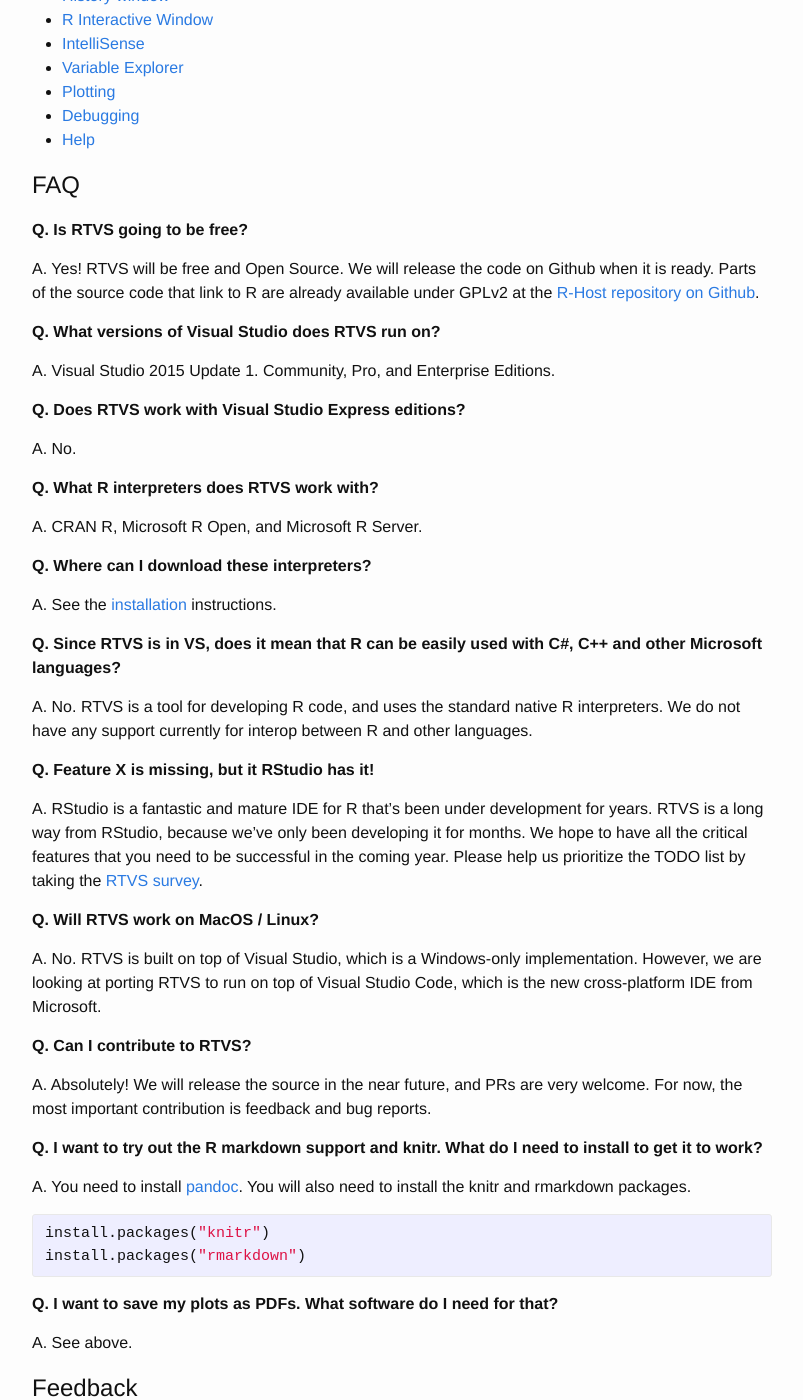
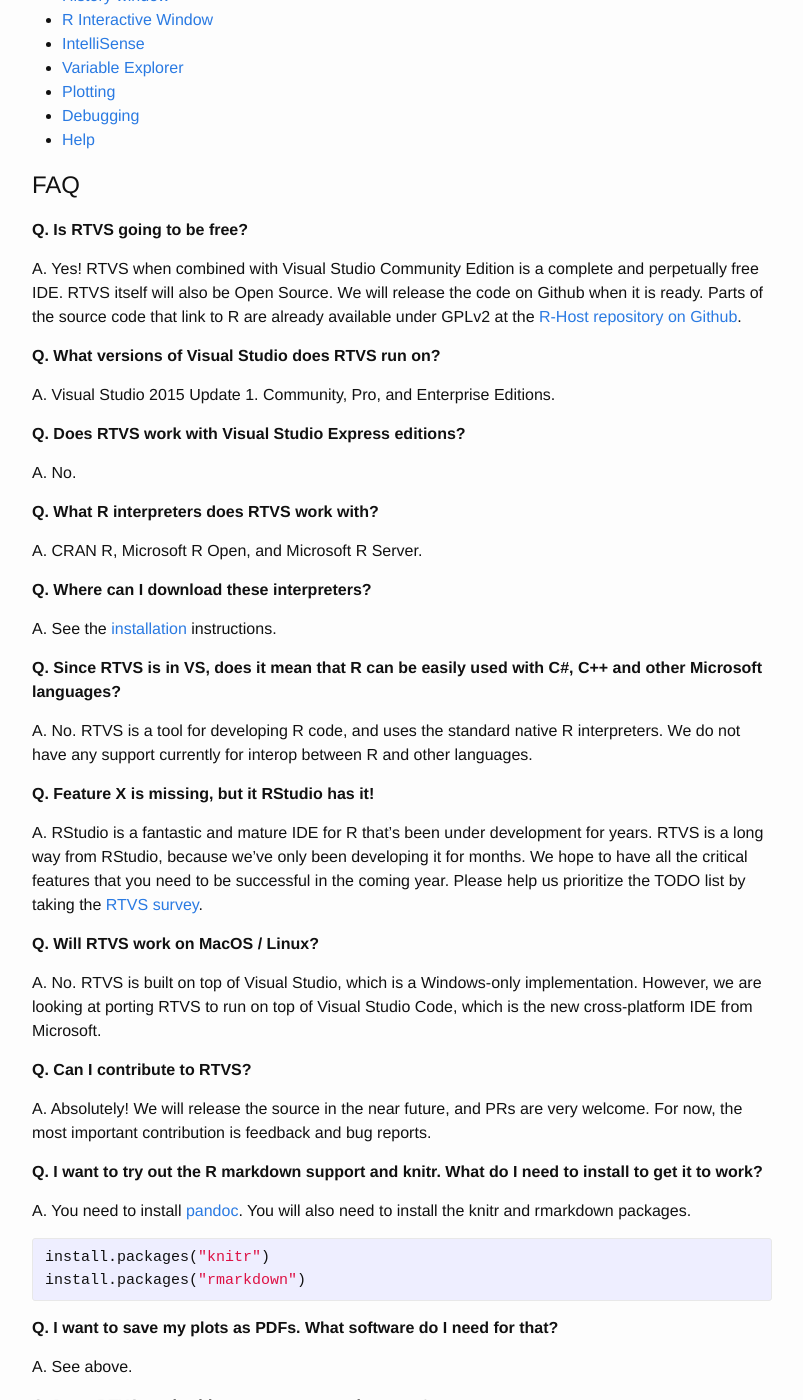
Before and after one commit to microsoft/RTVS-docs, a Jekyll site: the page built from index.md, in a window 1280 px wide and 1400 px high, scrolled down 970 px. Shown: the whole window, without its empty margins (238-1041 px from the left). Built offline with Jekyll 4.4.1, drawn with Linux system fonts in a browser that asks for light colours; some of the changed text lies outside the part shown.

Commit message:
Adding and updating FAQ entries

```diff
--- a/index.md
+++ b/index.md
@@ -36,9 +36,11 @@
 
 **Q. Is RTVS going to be free?**
 
-A. Yes! RTVS will be free and Open Source. We will release the code on Github
-when it is ready. Parts of the source code that link to R are already available
-under GPLv2 at the [R-Host repository on Github](https://github.com/microsoft/R-Host).
+A. Yes! RTVS when combined with Visual Studio Community Edition is a complete
+and perpetually free IDE. RTVS itself will also be Open Source. We will
+release the code on Github when it is ready. Parts of the source code that link
+to R are already available under GPLv2 at the [R-Host repository on
+Github](https://github.com/microsoft/R-Host).
 
 **Q. What versions of Visual Studio does RTVS run on?**
 
@@ -97,6 +99,12 @@
 
 A. See above.
 
+**Q. Does RTVS work with my source control system?**
+
+A. Yes, you can use any source control system that is integrated into Visual
+Studio. e.g., TFS, git, SVN, hg etc.
+
+
 ## Feedback
 
 We're looking for your feedback! Please use the R Tools / Feedback menu to send
```
